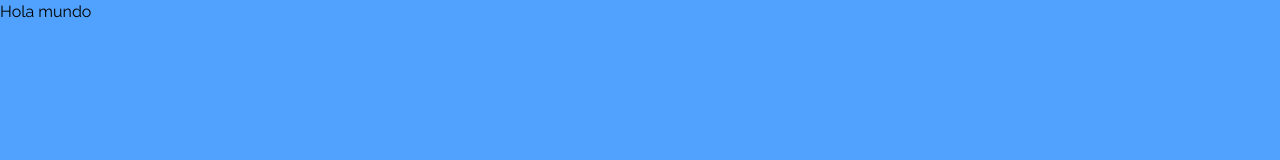
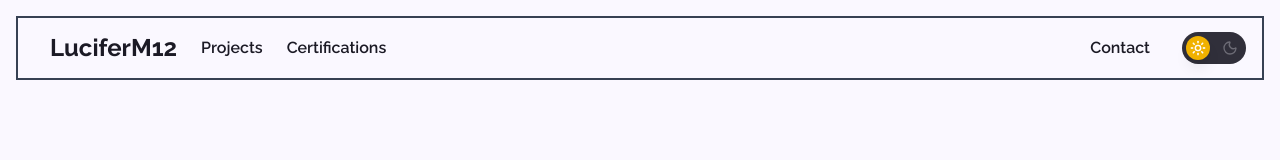
Before and after one commit to LuciferM12/Portafolio, an Astro site: page / in a window 1280 px wide. Built offline with nearby package versions, Linux system fonts and the light colour scheme; Astro itself is replaced by a stand-in of ours.

Commit message:
feat: add new header and theme toggle

```diff
--- /dev/null
+++ b/src/components/Header.tsx
@@ -0,0 +1,85 @@
+import { useState, useEffect } from "react";
+import { Moon, Sun } from "lucide-react";
+import { motion } from "framer-motion";
+
+const Header = () => {
+  const [theme, setTheme] = useState("light");
+
+  useEffect(() => {
+    const savedTheme = localStorage.getItem("theme");
+    const systemTheme = window.matchMedia("(prefers-color-scheme: dark)")
+      .matches
+      ? "dark"
+      : "light";
+    const initialTheme = savedTheme || systemTheme;
+
+    setTheme(initialTheme);
+    applyTheme(initialTheme);
+  }, []);
+
+  const applyTheme = (newTheme: string) => {
+    if (newTheme === "dark") {
+      document.documentElement.classList.add("dark");
+    } else {
+      document.documentElement.classList.remove("dark");
+    }
+    localStorage.setItem("theme", newTheme);
+  };
+
+  const toggleTheme = () => {
+    const newTheme = theme === "light" ? "dark" : "light";
+    setTheme(newTheme);
+    applyTheme(newTheme);
+  };
+
+  const isDark = theme === "dark";
+
+  return (
+    <div className="dark:bg-dark bg-light w-screen h-20 box-border text-dark dark:text-light p-4 pb-0 flex items-center justify-center">
+      <div className="w-full max-w-[1920px] h-full flex items-center justify-between border-2 border-gray-700">
+        <div className="flex gap-6 font-semibold items-center ml-4">
+          <div className="font-bold text-2xl ml-4">LuciferM12</div>
+          <div className="flex-1">Projects</div>
+          <div className="flex-1">Certifications</div>
+        </div>
+        <div className="mr-4 flex items-center font-semibold gap-4">
+          <a
+            href="#projects"
+            className="mx-4 hover:text-primary transition-colors"
+          >
+            Contact
+          </a>
+          <button
+            onClick={toggleTheme}
+            className="relative w-16 h-8 rounded-full bg-dark/90 dark:bg-secondary/50 transition-colors duration-300 focus:outline-none"
+            aria-label="Toggle theme"
+          >
+            <motion.div
+              className="absolute top-1 left-1 w-6 h-6 rounded-full bg-yellow-500 dark:bg-primary flex items-center justify-center shadow-lg"
+              animate={{
+                x: isDark ? 32 : 0,
+              }}
+              transition={{
+                type: "spring",
+                stiffness: 300,
+                damping: 30,
+              }}
+            >
+              {isDark ? (
+                <Moon className="w-4 h-4 text-white" />
+              ) : (
+                <Sun className="w-4 h-4 text-white" />
+              )}
+            </motion.div>
+            <div className="absolute inset-0 flex items-center justify-between px-2 pointer-events-none">
+              <Sun className="w-4 h-4 text-light/40 dark:text-light/20 transition-colors" />
+              <Moon className="w-4 h-4 text-light/30 dark:text-light/40 transition-colors" />
+            </div>
+          </button>
+        </div>
+      </div>
+    </div>
+  );
+};
+
+export default Header;
--- a/src/layouts/Layout.astro
+++ b/src/layouts/Layout.astro
@@ -1,6 +1,7 @@
 ---
 import "../styles/global.css";
 ---
+
 <!doctype html>
 <html lang="en">
   <head>
@@ -8,7 +9,20 @@ import "../styles/global.css";
     <meta name="viewport" content="width=device-width" />
     <link rel="icon" type="image/svg+xml" href="/favicon.svg" />
     <meta name="generator" content={Astro.generator} />
-		<title>Astro Basics</title>
+    <title>Omar Rodriguez</title>
+    <script is:inline>
+      const theme =
+        localStorage.getItem("theme") ||
+        (window.matchMedia("(prefers-color-scheme: dark)").matches
+          ? "dark"
+          : "light");
+
+      if (theme === "dark") {
+        document.documentElement.classList.add("dark");
+      } else {
+        document.documentElement.classList.remove("dark");
+      }
+    </script>
   </head>
   <body>
     <slot />
--- a/src/pages/index.astro
+++ b/src/pages/index.astro
@@ -1,8 +1,8 @@
 ---
-import Welcome from '../components/Welcome.astro';
-import Layout from '../layouts/Layout.astro';
+import Layout from "../layouts/Layout.astro";
+import Header from "../components/Header.tsx";
 ---
 
 <Layout>
-	<Welcome />
+  <Header client:load />
 </Layout>
```
Lines whose indentation alone changed are shown as unchanged.
